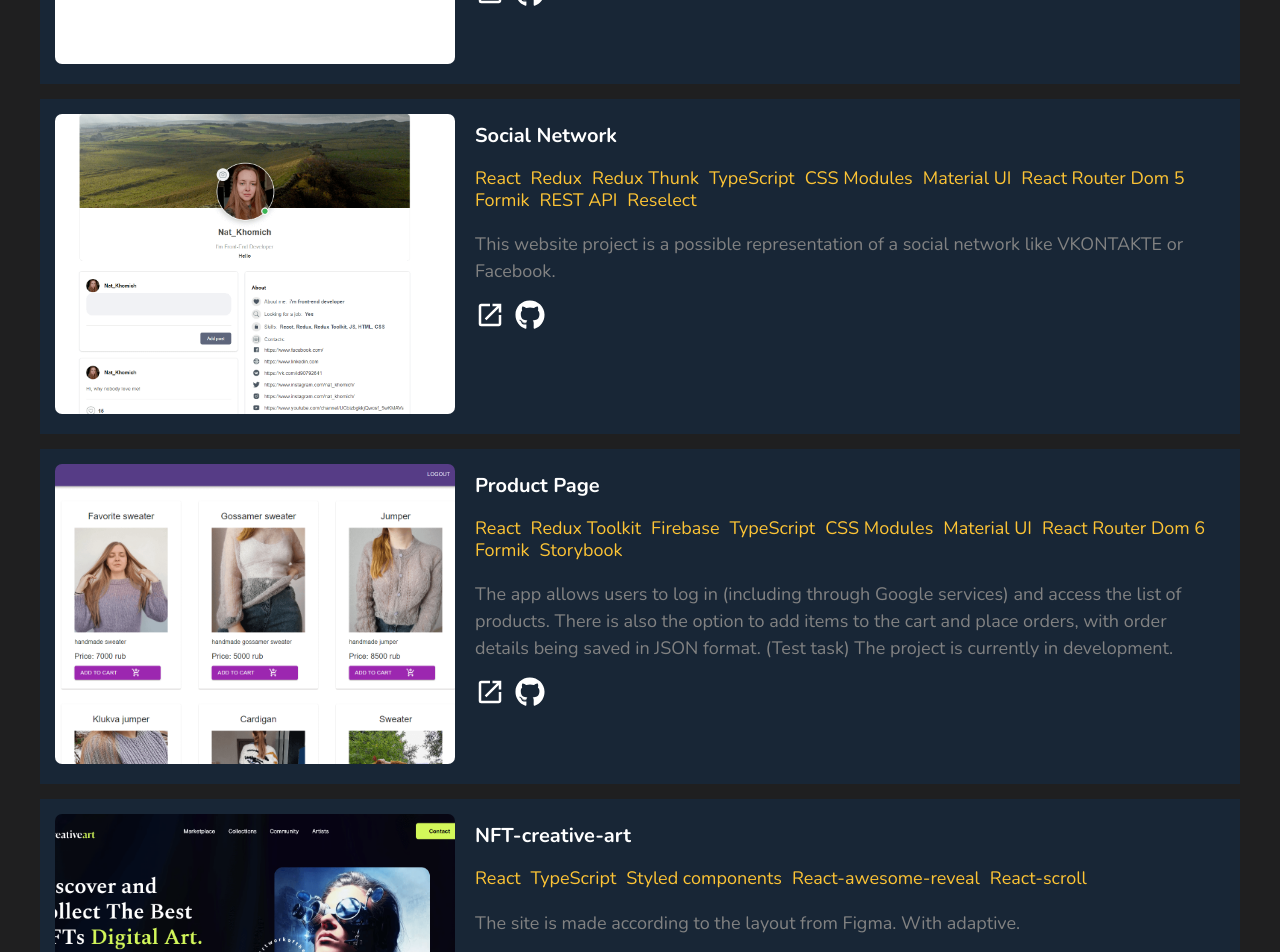
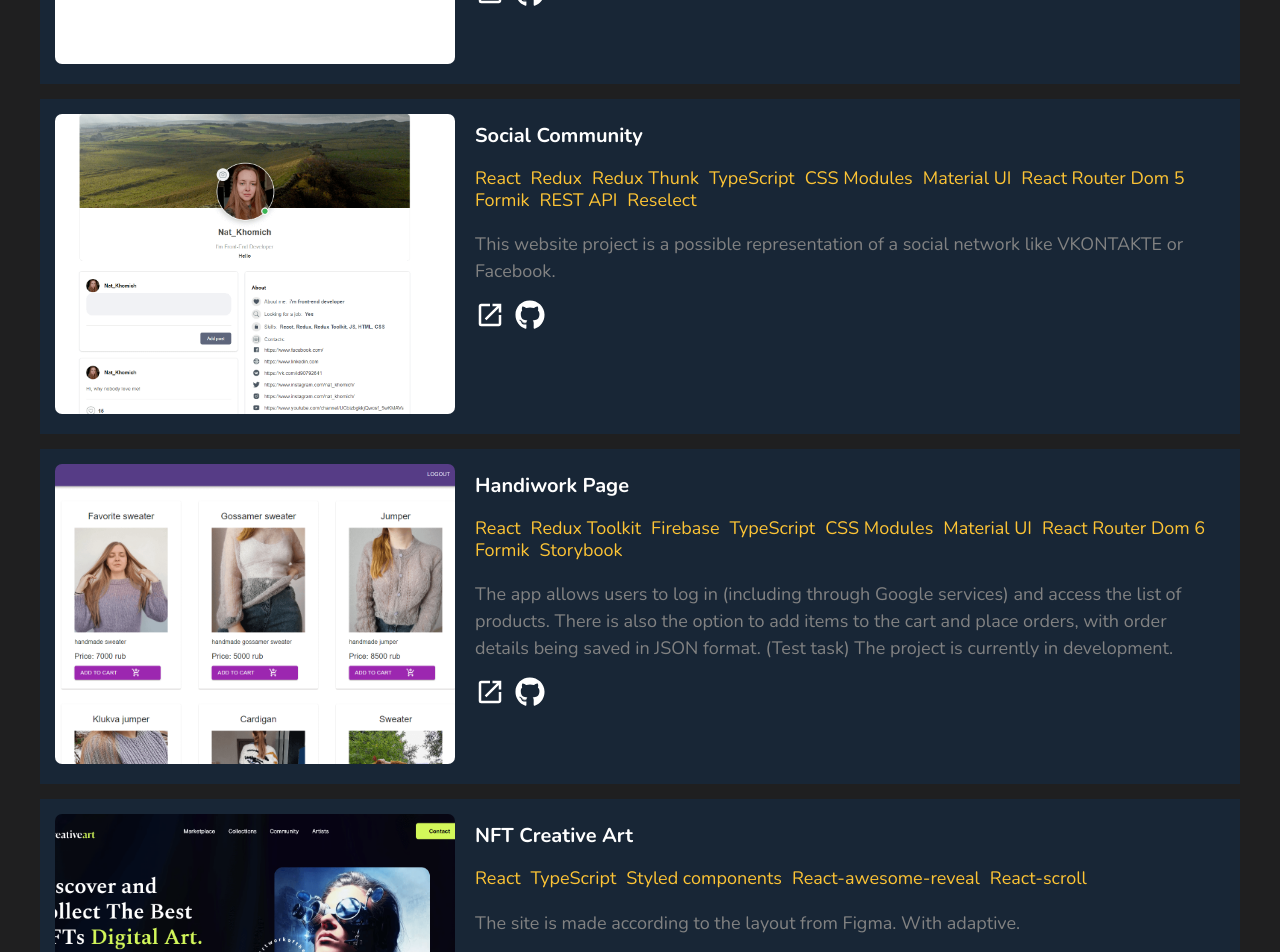
Before and after one commit to NatKhomich/portfolio, a React (Create React App) app: page / in a window 1280 px wide. Shown: the part 3980-4932 px from the top of the page. Built offline with nearby package versions, Linux system fonts and the light colour scheme.

Commit message:
refactor data state

```diff
--- a/src/data/data.ts
+++ b/src/data/data.ts
@@ -158,9 +158,9 @@ export const projects: ProjectProps[] = [
     },
 
     {
-        title: 'Social Network',
-        demoUrl: 'https://natkhomich.github.io/social-network/',
-        githubUrl: 'https://github.com/NatKhomich/social-network',
+        title: 'Social Community',
+        demoUrl: 'https://natkhomich.github.io/social-community',
+        githubUrl: 'https://github.com/NatKhomich/social-community',
         image: social,
         description: `
 This website project is a possible representation of a social network like VKONTAKTE or Facebook.
@@ -172,7 +172,7 @@ This website project is a possible representation of a social network like VKONT
     },
 
     {
-        title: 'Product Page',
+        title: 'Handiwork Page',
         demoUrl: 'https://product-page-test-task.web.app/',
         githubUrl: 'https://github.com/NatKhomich/product-page-test-task',
         image: productPage,
@@ -186,7 +186,7 @@ The app allows users to log in (including through Google services) and access th
     },
 
     {
-        title: 'NFT-creative-art',
+        title: 'NFT Creative Art',
         demoUrl: 'https://natkhomich.github.io/NFT-creative-art/',
         githubUrl: 'https://github.com/NatKhomich/NFT-creative-art',
         image: nftArt,
```
